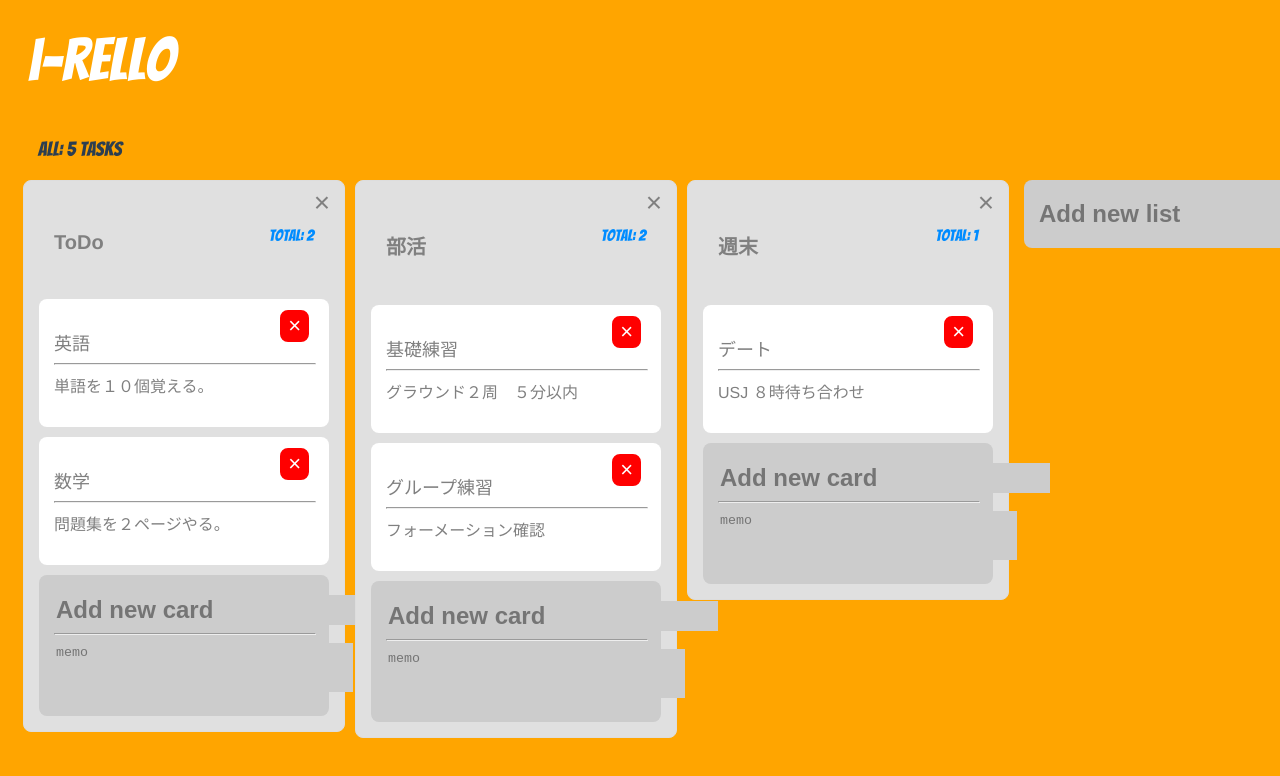
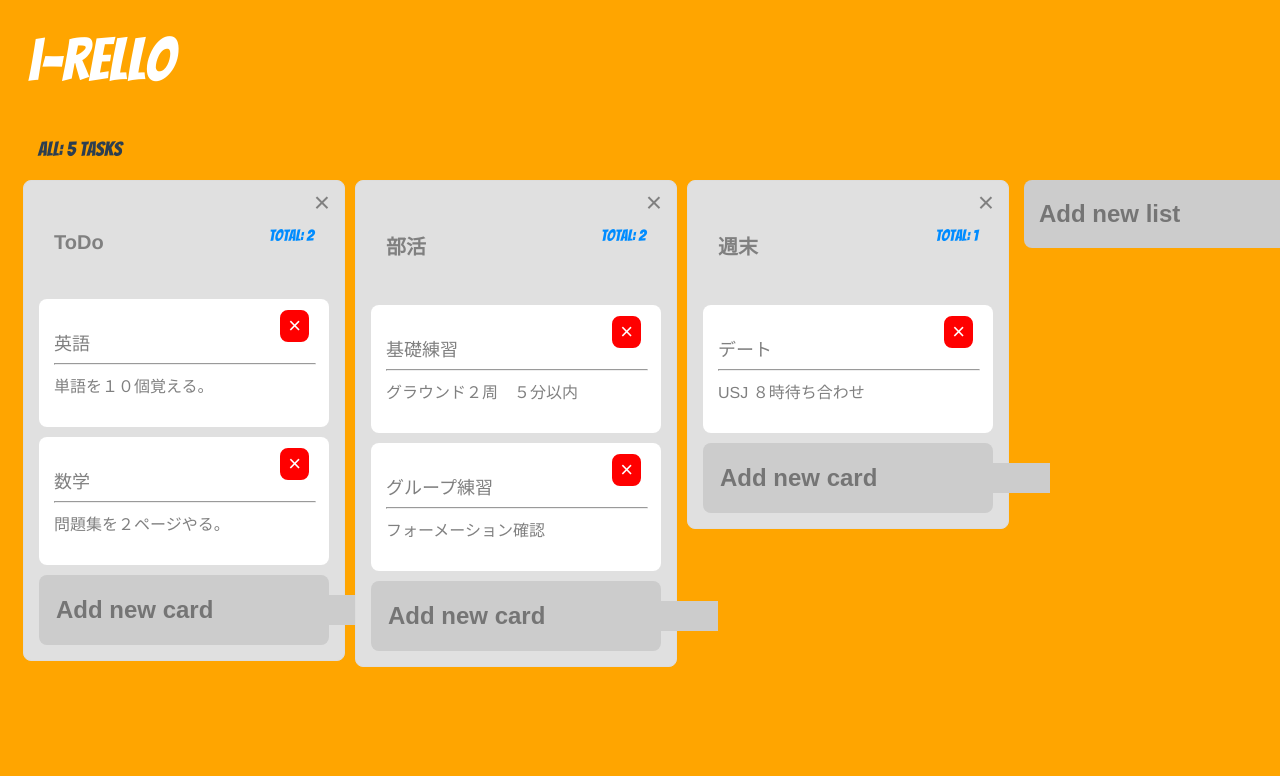
Before and after one commit to curtaincall888/i-rello, a Vue app: page / in a window 1280 px wide. Shown: the top 776 px of the page. Built offline with nearby package versions, Linux system fonts and the light colour scheme.

Commit message:
form_change
formの変更

```diff
--- a/src/components/CardAdd.vue
+++ b/src/components/CardAdd.vue
@@ -7,8 +7,9 @@
              placeholder="Add new card"
              @focusin="startEditing"
              @focusout="finishEditing">
-      <hr width="260">
+      <hr width="260" v-if="isEditing || bodyExists">
       <textarea class="memo-input"
+                v-if="isEditing || bodyExists"
                 v-model="memo"
                 cols="35"
                 rows="3"
```
